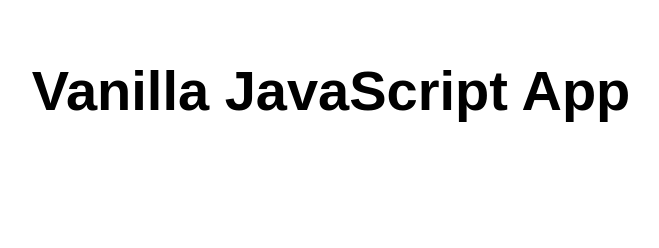
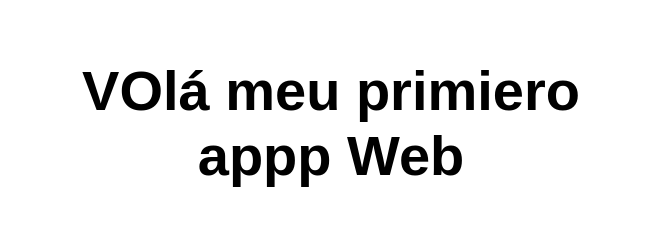
Before and after one commit to AstaBorrego/my-first-static-web-app, a website: page src/index.html in a window 1280 px wide. Shown: the whole page, without its empty margins (309-968 px from the left). Drawn offline with Linux system fonts and the light colour scheme.

Commit message:
Update index.html

```diff
--- a/src/index.html
+++ b/src/index.html
@@ -10,7 +10,7 @@
 
 <body>
   <main>
-    <h1>Vanilla JavaScript App</h1>
+    <h1>VOlá meu primiero appp Web</h1>
   </main>
 </body>
 
```
